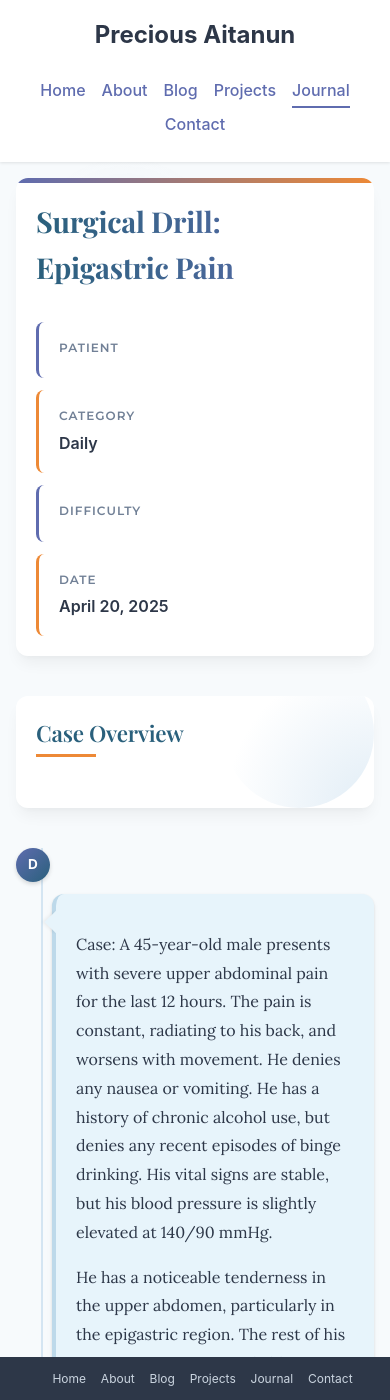
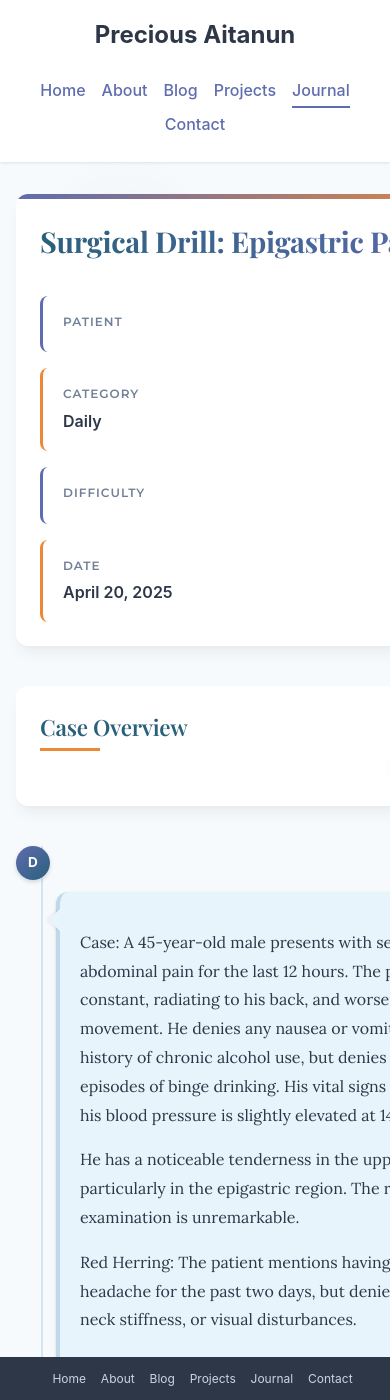
Before and after one commit to Nadira3/Nadira3.github.io, a Jekyll site: the page built from _journal/2025-04-21-surgical-drill-one.markdown, in a window 390 px wide and 1400 px high. Built offline with Jekyll 4.4.1, drawn with Linux system fonts in a browser that asks for light colours.

Commit message:
Revert "fixed responsiveness error"
This reverts commit 47fbec8d288635d6c12f1ddc5b1b7973c1efd3fb.

```diff
--- a/_layouts/case.html
+++ b/_layouts/case.html
@@ -40,23 +40,10 @@
       --transition-speed: 0.3s;
     }
 
-body {
-   font-family: 'Source Sans Pro', -apple-system, BlinkMacSystemFont, 'Segoe UI', Roboto, Oxygen, Ubuntu, Cantarell, sans-serif;
-   line-height: 1.6;
-   color: var(--text-color);
-   background-color: #f9fbfd;
-   margin: 0;
-   padding: 0;
-   max-width: 100%;
-   overflow-x: hidden;
- }
-
-.container, .case-container {
+    .case-container {
       max-width: 900px;
       margin: 2rem auto;
       padding: 0 1.5rem;
-  width: 100%;
-  box-sizing: border-box;
     }
 
     h1, h2, h3, h4, h5 {
@@ -78,8 +65,6 @@ p {
       border-radius: 12px;
       box-shadow: var(--card-shadow);
       overflow: hidden;
-  width: 100%;
-  box-sizing: border-box;
     }
 
     .case-header::before {
@@ -118,8 +103,6 @@ p {
       gap: 1.5rem;
       margin-top: 2rem;
       animation: fadeInUp 1s ease-out;
-  width: 100%;
-  box-sizing: border-box;
     }
 
     .detail-box {
@@ -130,7 +113,6 @@ p {
       min-width: 140px;
       transition: transform var(--transition-speed), box-shadow var(--transition-speed);
       border-left: 3px solid var(--primary-color);
-  box-sizing: border-box;
     }
 
     .detail-box:hover {
@@ -167,8 +149,6 @@ p {
       position: relative;
       overflow: hidden;
       animation: fadeIn 1.2s ease-out;
-  width: 100%;
-  box-sizing: border-box;
     }
 
     .case-summary::after {
@@ -208,8 +188,6 @@ p {
     .conversation {
       margin-bottom: 3rem;
       position: relative;
-  width: 100%;
-  box-sizing: border-box;
     }
 
     .conversation::before {
@@ -230,8 +208,6 @@ p {
       opacity: 0;
       transform: translateY(20px);
       animation: fadeInUp 0.5s ease-out forwards;
-  width: 100%;
-  box-sizing: border-box;
     }
 
     .message-header {
@@ -256,7 +232,6 @@ p {
       position: relative;
       z-index: 2;
       transition: transform 0.3s ease;
-  flex-shrink: 0;
     }
 
     .avatar:hover {
@@ -303,8 +278,6 @@ p {
       transition: transform 0.3s ease;
       font-family: 'Lora', serif;
       z-index: 1;
-  width: auto;
-  box-sizing: border-box;
     }
 
     .message-content:hover {
@@ -345,8 +318,6 @@ p {
       overflow: hidden;
       transition: transform 0.3s ease;
       animation: fadeIn 1.4s ease-out;
-  width: 100%;
-  box-sizing: border-box;
     }
 
     .key-points:hover {
@@ -387,8 +358,6 @@ p {
       margin: 1rem 0 0;
       padding-left: 1.75rem;
       list-style-type: none;
-  width: 100%;
-  box-sizing: border-box;
     }
 
     .key-points-list li {
@@ -417,8 +386,6 @@ p {
       border-radius: 12px;
       box-shadow: var(--drop-shadow);
       animation: fadeIn 1.6s ease-out;
-  width: 100%;
-  box-sizing: border-box;
     }
 
     .case-tags {
@@ -452,8 +419,6 @@ p {
       box-shadow: var(--card-shadow);
       position: relative;
       animation: fadeIn 1.8s ease-out;
-  width: 100%;
-  box-sizing: border-box;
     }
 
     .resources-title {
@@ -479,8 +444,6 @@ p {
       margin: 1rem 0 0;
       padding-left: 0;
       list-style-type: none;
-  width: 100%;
-  box-sizing: border-box;
     }
 
     .resources-list li {
@@ -520,8 +483,6 @@ p {
       justify-content: space-between;
       margin-top: 3rem;
       animation: fadeIn 2s ease-out;
-  width: 100%;
-  box-sizing: border-box;
     }
 
     .pagination a {
@@ -575,10 +536,9 @@ p {
     }
 
     @media (max-width: 768px) {
-  .container, .case-container {
-    padding: 0 1rem;
+      .case-container {
+        padding: 1rem;
         margin: 1rem auto;
-    width: 100%;
       }
 
       .case-header,
@@ -586,7 +546,7 @@ p {
       .key-points,
       .case-footer,
       .additional-resources {
-    padding: 1.25rem;
+        padding: 1.5rem;
       }
 
       .case-title {
@@ -595,12 +555,11 @@ p {
 
       .case-details {
         flex-direction: column;
-    gap: 0.75rem;
+        gap: 1rem;
       }
 
       .detail-box {
         flex: none;
-    width: 100%;
       }
 
       .conversation::before {
@@ -614,24 +573,8 @@ p {
       }
 
       .message-content {
-    margin-left: 2.25rem;
+        margin-left: 2.5rem;
         padding: 1.25rem;
-    width: auto;
-  }
-
-  .case-footer {
-    flex-direction: column;
-    gap: 1rem;
-  }
-
-  .case-tags {
-    width: 100%;
-    justify-content: flex-start;
-  }
-
-  .pagination a {
-    padding: 0.5rem 1rem;
-    font-size: 0.9rem;
       }
     }
 
@@ -698,7 +641,7 @@ p {
       100% { transform: translate(0, 0); }
     }
   </style>
-  <link rel="stylesheet" href="{{ '/assets/css/main.css' | relative_url }}">
+  <link rel="stylesheet" href="{{ site.baseurl }}/assets/css/main.css">
 </head>
 <body>
   {% include header.html %}
@@ -942,5 +885,3 @@ document.addEventListener('DOMContentLoaded', function() {
   });
 });
   </script>
-</body>
-</html>
```
Lines whose indentation alone changed are shown as unchanged.
